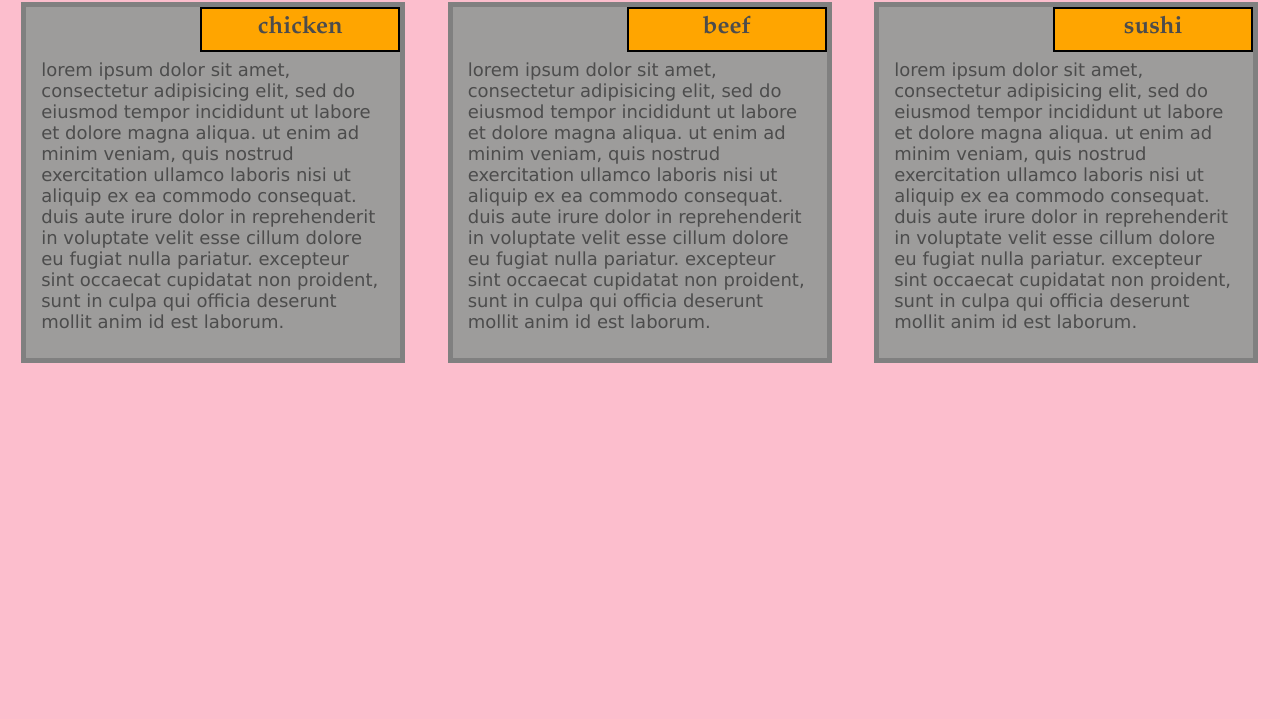
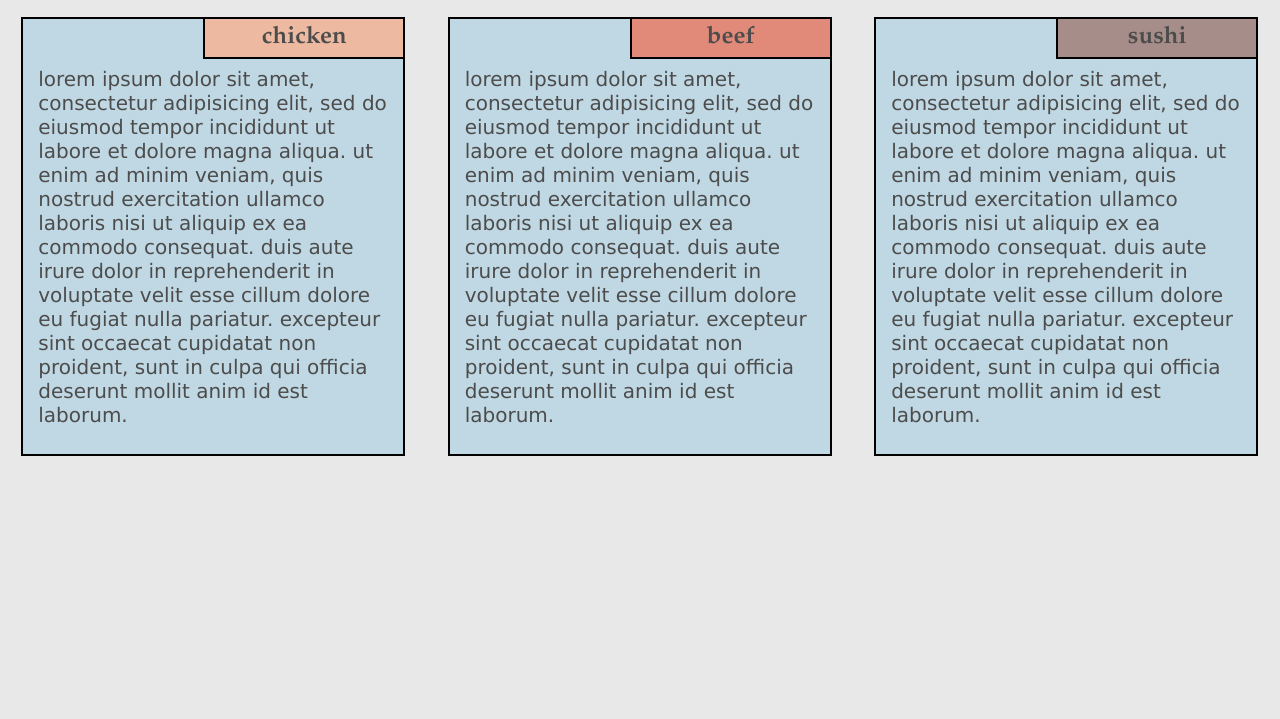
Before and after one commit to PranavRane2/Coursera, a plain HTML site: page Module2/index.html in a window 1280 px wide. Shown: the part 81-800 px from the top of the page. Drawn offline with Linux system fonts and the light colour scheme.

Commit message:
submission

```diff
--- a/Module2/css/style.css
+++ b/Module2/css/style.css
@@ -1,17 +1,19 @@
 *{
 	box-sizing: border-box;
 	text-transform: lowercase;
+	color: #4c4c4c;
 
 }
 body{
 	margin:	auto;
-	background-color: #fcbecd;
+	background-color: #E8E8E8;
+	/*background-color: #f5f5f5;*/
 }
 @media (min-width: 992px){
 	.col-lg-1, .col-lg-2, .col-lg-3, .col-lg-4, .col-lg-5, .col-lg-6, .col-lg-7,
 	.col-lg-8, .col-lg-9, .col-lg-10, .col-lg-11, .col-lg-12 {
     float: left;
-    border: 5px solid gray;
+    border: 2px solid black;
  	}
 
 	.col-lg-1{
@@ -37,7 +39,7 @@ body{
 	.col-md-1, .col-md-2, .colmdg-3, .col-md-4, .col-md-5, .col-md-6, .col-md-7,
 	.col-md-8, .col-md-9, .col-md-10, .col-md-11, .col-md-12 {
     float: left;
-    border: 5px solid gray;
+    border: 2px solid black;
  	}
 
 	.col-md-1{
@@ -69,7 +71,7 @@ body{
 	.col-sm-1, .col-sm-2, .col-sm-3, .col-sm-4, .col-sm-5, .col-sm-6, .col-sm-7,
 	.col-sm-8, .col-sm-9, .col-sm-10, .col-sm-11, .col-sm-12 {
     float: left;
-    border: 5px solid gray;
+    border: 2px solid black;
  	}
 
 	.col-sm-1{
@@ -98,19 +100,21 @@ body{
 		padding:0;
 	}
 }
-.title{
+section{
 	position: relative;
 	float: right;
 	font-family: Garamond;
-	font-size: 24px;
-	font-weight: 700;
+	font-size: 150%;
+	font-weight: bolder;
 	padding: 5px;
-	margin-bottom: 10px;
-	margin: 0;
-	height: 45px;
+
+	height: 40px;
 	width: 200px;
+
+	border-bottom: 2px black solid;
+	border-left: 2px black solid;
 	text-align: center;
-	border:	2px black solid;
+
 	background-color: orange;
 
 
@@ -118,7 +122,7 @@ body{
 h1{
 	font-family: Garamond;
 	font-weight: bolder;
-	font-size: 36px;
+	font-size: 300%;
 	text-align: center;
 	width: 50%;
 	margin-top: 15px;
@@ -127,13 +131,13 @@ h1{
 	padding: 20px;
 }
 div{
-	background-color: #9d9c9b;
+	background-color: #C0D8E3;
 
 }
 p{
 	clear: both;
 	font-family: Verdana;
-	font-size: 18px;
+	font-size: 125%;
 	color: #4c4c4c;
 	text-align: left;
 	padding-top: 2%;
@@ -141,5 +145,13 @@ p{
 	padding-left: 15px;
 	padding-bottom: 2%;
 	margin-top: 15px;
-
 }
+#S1{
+	background-color: #EEB9A1;
+}
+#S2{
+	background-color: #E18A7A;
+}
+#S3{
+	background-color: #A78D8A;
+}
--- a/Module2/index.html
+++ b/Module2/index.html
@@ -13,7 +13,7 @@
 	<h1>our menu</h1>
 	<div class = "row">
 		<div class = "col-lg-4 col-md-6 col-sm-12">
-			<p class = "title">chicken</p>
+			<section class = "title" id="S1">chicken</section>
 			<p>
 				lorem ipsum dolor sit amet, consectetur adipisicing elit, sed do eiusmod
 				tempor incididunt ut labore et dolore magna aliqua. Ut enim ad minim veniam,
@@ -24,7 +24,7 @@
 			</p>
 		</div>
 		<div class = "col-lg-4 col-md-6 col-sm-12">
-			<p class = "title">beef</p>
+			<section class = "title" id="S2">beef</section>
 			<p>
 				lorem ipsum dolor sit amet, consectetur adipisicing elit, sed do eiusmod
 				tempor incididunt ut labore et dolore magna aliqua. Ut enim ad minim veniam,
@@ -35,7 +35,7 @@
 			</p>
 		</div>
 		<div class = "col-lg-4 col-md-12 col-sm-12">
-			<p class = "title">sushi</p>
+			<section class = "title" id="S3">sushi</section>
 			<p>
 				lorem ipsum dolor sit amet, consectetur adipisicing elit, sed do eiusmod
 				tempor incididunt ut labore et dolore magna aliqua. Ut enim ad minim veniam,
```
